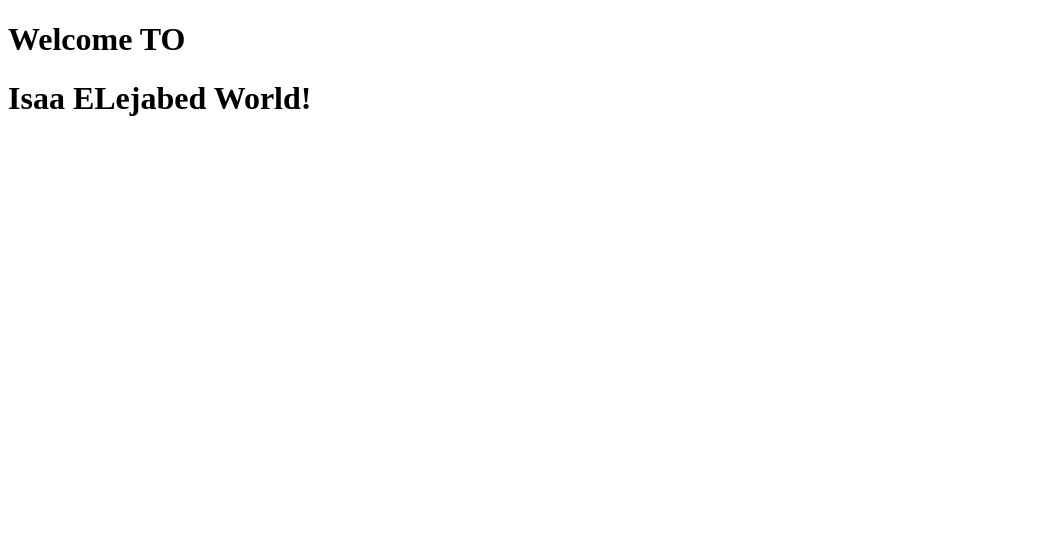
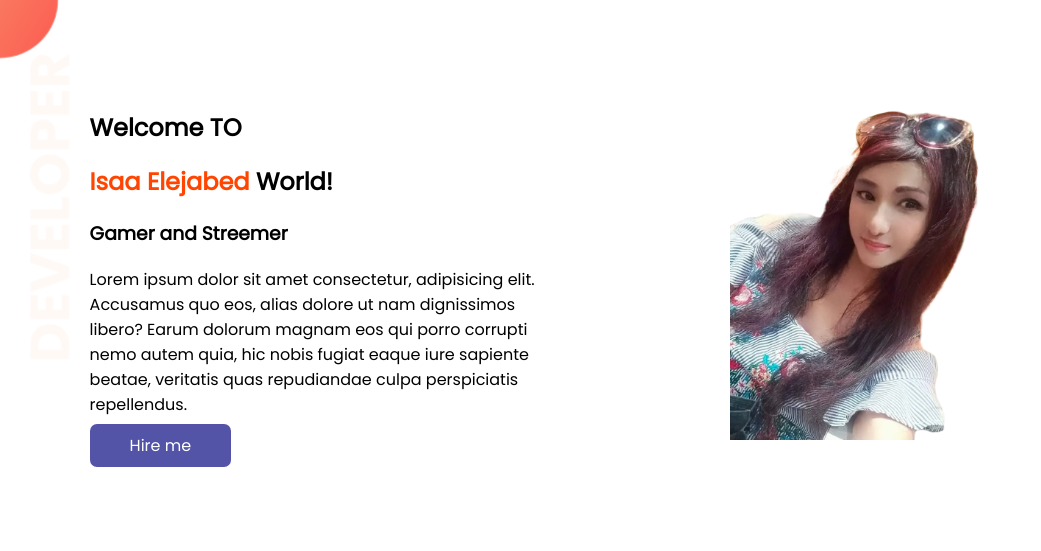
Before and after one commit to Iftiaz/Practise-web, a plain HTML site: page index.html in a window 1280 px wide. Shown: the whole page, without its empty margins (0-1041 px from the left). Drawn offline with Linux system fonts and the light colour scheme.

Commit message:
done one

```diff
--- a/index.html
+++ b/index.html
@@ -6,9 +6,24 @@
     <meta name="viewport" content="width=device-width, initial-scale=1.0">
     <title>Practise Web</title>
     <link rel="stylesheet" href="style.css">
+    <link rel="preconnect" href="https://fonts.googleapis.com">
+<link rel="preconnect" href="https://fonts.gstatic.com" crossorigin>
+<link href="https://fonts.googleapis.com/css2?family=Poppins&display=swap" rel="stylesheet">
 </head>
 <body>
+<section class="banner">
+    <div class="half-width">
     <h1>Welcome TO</h1>
-    <h1>Isaa ELejabed World!</h1>
+      <h1> <span class="isaa">Isaa Elejabed </span> World!</h1>
+   <h3>Gamer and Streemer</h3>
+   <p>Lorem ipsum dolor sit amet consectetur, adipisicing elit. Accusamus quo eos, alias dolore ut nam dignissimos libero? Earum dolorum magnam eos qui porro corrupti nemo autem quia, hic nobis fugiat eaque iure sapiente beatae, veritatis quas repudiandae culpa perspiciatis repellendus. </p>
+   <a class="hireme" href="https://www.facebook.com/">Hire me</a>
+</div>
+
+
+        <div class="half-width"><img src="212.jpg" alt="isaa"></div>
+
+
+    </section>
 </body>
 </html>
--- a/style.css
+++ b/style.css
@@ -0,0 +1,29 @@
+body{
+    font-family: 'Poppins', sans-serif;
+    margin: 0;
+}
+.banner{
+    background-image: url(top-banner.png);
+    background-repeat: no-repeat;
+}
+.isaa{
+    color: orangered;
+}
+section{
+    display: flex;
+}
+.half-width{
+    width: 50%;
+    padding: 7%;
+}
+.half-width img{
+    width: 55%;
+}
+.hireme{
+    text-decoration: none;
+    background-color: rgb(83, 83, 167);
+    color: white;
+    font-weight: 500;
+    padding: 10px 40px;
+    border-radius: 7px;
+}
```
